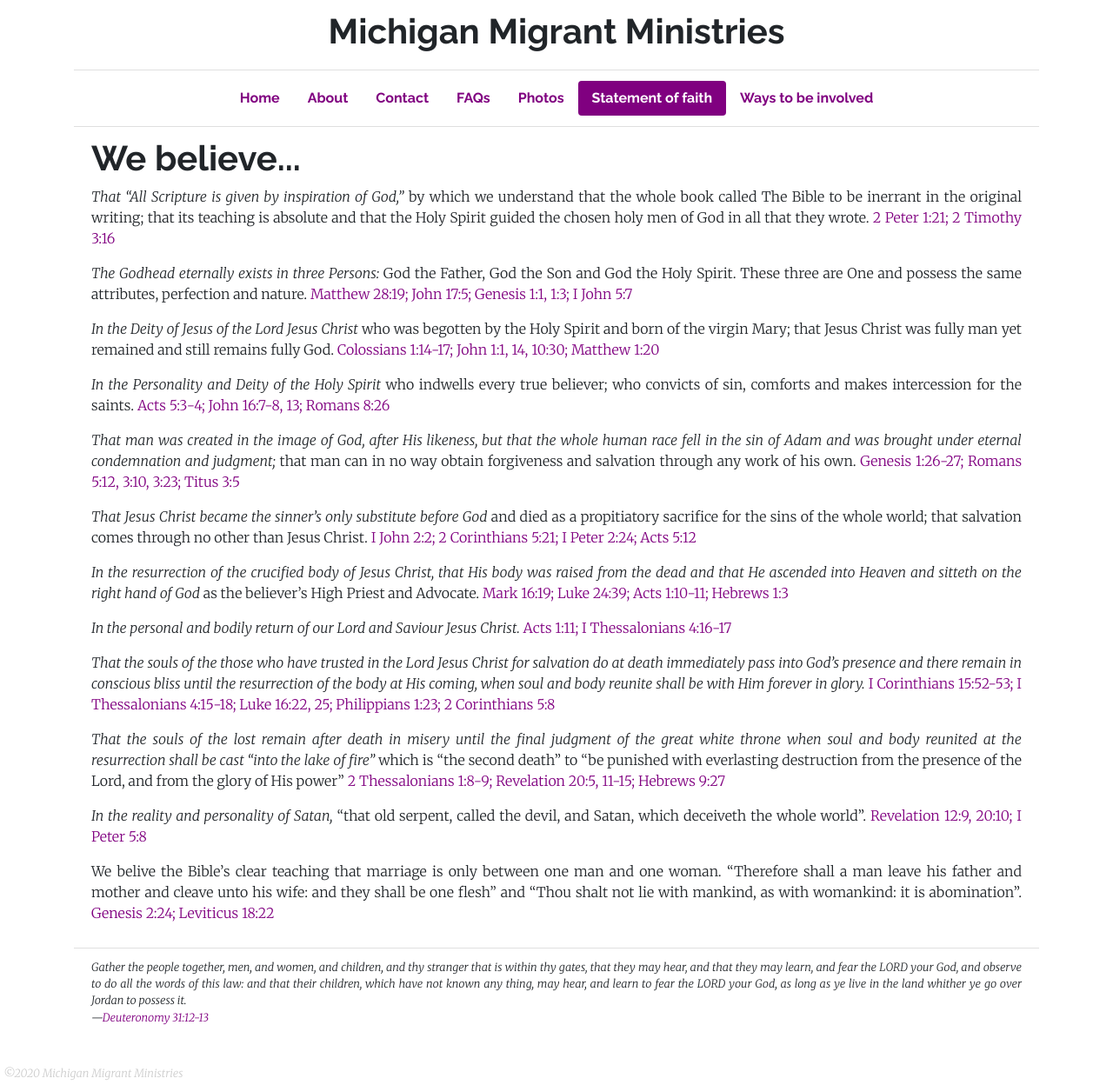
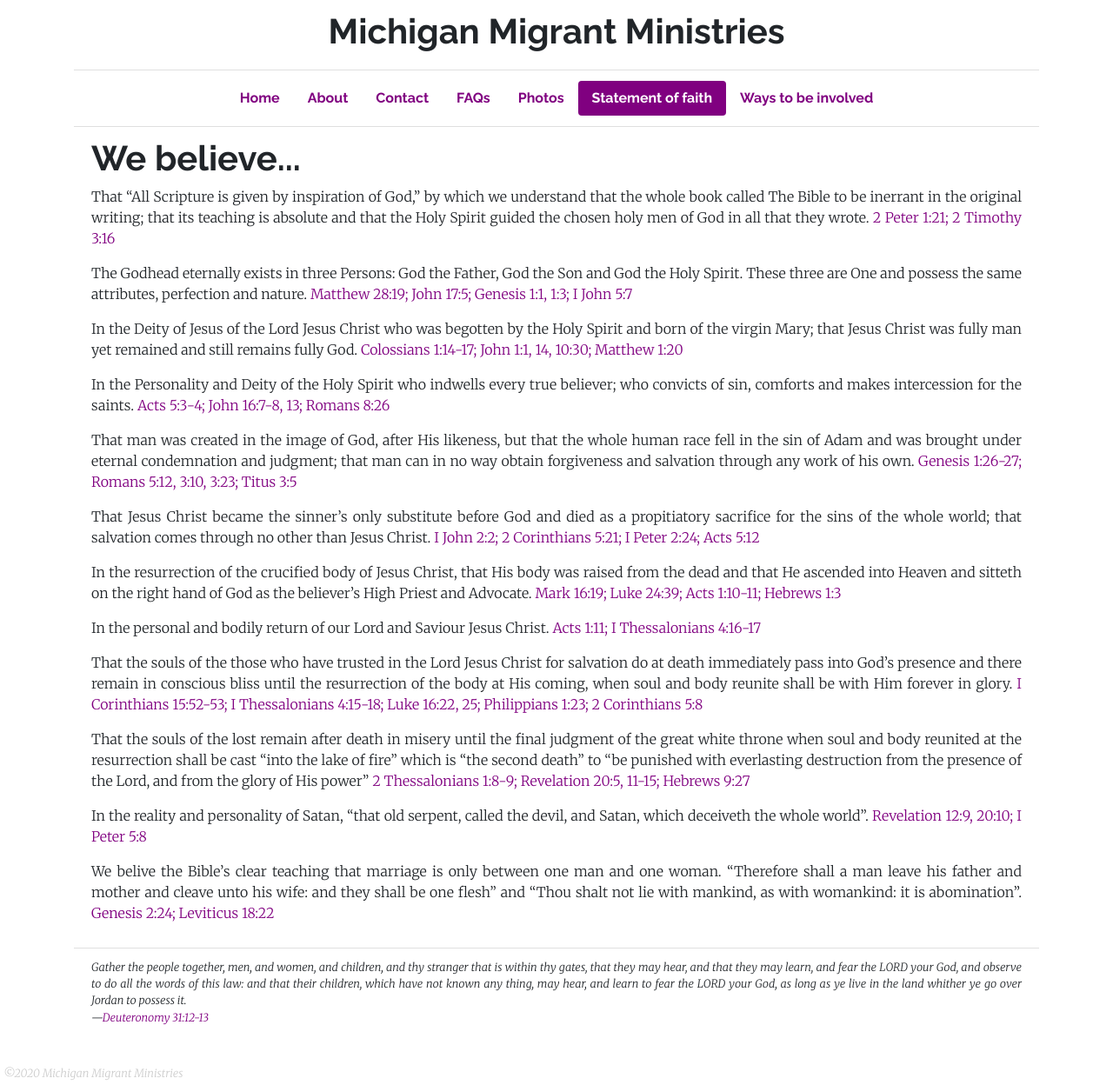
Before and after one commit to michigan-migrant-ministries/website, a Jekyll site: the page built from _pages/statement-of-faith.html, in a window 1280 px wide. Shown: the whole page at 87% size. Built offline with Jekyll 4.4.1, drawn with Linux system fonts in a browser that asks for light colours.

```diff
--- a/_pages/statement-of-faith.html
+++ b/_pages/statement-of-faith.html
@@ -4,78 +4,77 @@ title: Statement of faith
 ---
 <h1>We believe...</h1>
 <p>
-  <i>That <q>All Scripture is given by inspiration of God,</q></i> by which we
+  That <q>All Scripture is given by inspiration of God,</q> by which we
   understand that the whole book called The Bible to be inerrant in the original
   writing; that its teaching is absolute and that the Holy Spirit guided the
   chosen holy men of God in all that they wrote. {% include verse.html verse="2
   Peter 1:21; 2 Timothy 3:16" %}
 </p>
 <p>
-  <i>The Godhead eternally exists in three Persons:</i> God the Father, God the
-  Son and God the Holy Spirit. These three are One and possess the same
-  attributes, perfection and nature. {% include verse.html verse="Matthew 28:19;
-  John 17:5; Genesis 1:1, 1:3; I John 5:7" %}
+  The Godhead eternally exists in three Persons: God the Father, God the Son and
+  God the Holy Spirit. These three are One and possess the same attributes,
+  perfection and nature. {% include verse.html verse="Matthew 28:19; John 17:5;
+  Genesis 1:1, 1:3; I John 5:7" %}
 </p>
 <p>
-  <i>In the Deity of Jesus of the Lord Jesus Christ</i> who was begotten by the
-  Holy Spirit and born of the virgin Mary; that Jesus Christ was fully man yet
+  In the Deity of Jesus of the Lord Jesus Christ who was begotten by the Holy
+  Spirit and born of the virgin Mary; that Jesus Christ was fully man yet
   remained and still remains fully God. {% include verse.html verse="Colossians
   1:14-17; John 1:1, 14, 10:30; Matthew 1:20" %}
 </p>
 <p>
-  <i>In the Personality and Deity of the Holy Spirit</i> who indwells every true
+  In the Personality and Deity of the Holy Spirit who indwells every true
   believer; who convicts of sin, comforts and makes intercession for the saints.
   {% include verse.html verse="Acts 5:3-4; John 16:7-8, 13; Romans 8:26" %}
 </p>
 <p>
-  <i>That man was created in the image of God, after His likeness, but that the
+  That man was created in the image of God, after His likeness, but that the
   whole human race fell in the sin of Adam and was brought under eternal
-  condemnation and judgment;</i> that man can in no way obtain forgiveness and
+  condemnation and judgment; that man can in no way obtain forgiveness and
   salvation through any work of his own. {% include verse.html verse="Genesis
   1:26-27; Romans 5:12, 3:10, 3:23; Titus 3:5" %}
 </p>
 <p>
-  <i>That Jesus Christ became the sinner’s only substitute before God</i> and
+  That Jesus Christ became the sinner&rsquo;s only substitute before God and
   died as a propitiatory sacrifice for the sins of the whole world; that
   salvation comes through no other than Jesus Christ. {% include verse.html
   verse="I John 2:2; 2 Corinthians 5:21; I Peter 2:24; Acts 5:12" %}
 </p>
 <p>
-  <i>In the resurrection of the crucified body of Jesus Christ, that His body
-  was raised from the dead and that He ascended into Heaven and sitteth on the
-  right hand of God</i> as the believer’s High Priest and Advocate. {% include
+  In the resurrection of the crucified body of Jesus Christ, that His body was
+  raised from the dead and that He ascended into Heaven and sitteth on the right
+  hand of God as the believer&rsquo;s High Priest and Advocate. {% include
   verse.html verse="Mark 16:19; Luke 24:39; Acts 1:10-11; Hebrews 1:3" %}
 </p>
 <p>
-  <i>In the personal and bodily return of our Lord and Saviour Jesus Christ.</i>
+  In the personal and bodily return of our Lord and Saviour Jesus Christ.
   {% include verse.html verse="Acts 1:11; I Thessalonians 4:16-17" %}
 </p>
 <p>
-  <i>That the souls of the those who have trusted in the Lord Jesus Christ for
-  salvation do at death immediately pass into God’s presence and there remain in
-  conscious bliss until the resurrection of the body at His coming, when soul
-  and body reunite shall be with Him forever in glory.</i> {% include verse.html
-  verse="I Corinthians 15:52-53; I Thessalonians 4:15-18; Luke 16:22, 25;
-  Philippians 1:23; 2 Corinthians 5:8" %}
+  That the souls of the those who have trusted in the Lord Jesus Christ for
+  salvation do at death immediately pass into God&rsquo;s presence and there
+  remain in conscious bliss until the resurrection of the body at His coming,
+  when soul and body reunite shall be with Him forever in glory. {% include
+  verse.html verse="I Corinthians 15:52-53; I Thessalonians 4:15-18; Luke 16:22,
+  25; Philippians 1:23; 2 Corinthians 5:8" %}
 </p>
 <p>
-  <i>That the souls of the lost remain after death in misery until the final
+  That the souls of the lost remain after death in misery until the final
   judgment of the great white throne when soul and body reunited at the
-  resurrection shall be cast <q>into the lake of fire</q></i> which is <q>the
-  second death</q> to <q>be punished with everlasting destruction from the
-  presence of the Lord, and from the glory of His power</q> {% include
-  verse.html verse="2 Thessalonians 1:8-9; Revelation 20:5, 11-15; Hebrews
-  9:27" %}
+  resurrection shall be cast <q>into the lake of fire</q> which is <q>the second
+  death</q> to <q>be punished with everlasting destruction from the presence of
+  the Lord, and from the glory of His power</q> {% include verse.html
+  verse="2 Thessalonians 1:8-9; Revelation 20:5, 11-15; Hebrews 9:27" %}
 </p>
 <p>
-  <i>In the reality and personality of Satan,</i> <q>that old serpent, called
-  the devil, and Satan, which deceiveth the whole world</q>. {% include
-  verse.html verse="Revelation 12:9, 20:10; I Peter 5:8" %}
+  In the reality and personality of Satan, <q>that old serpent, called the
+  devil, and Satan, which deceiveth the whole world</q>. {% include verse.html
+  verse="Revelation 12:9, 20:10; I Peter 5:8" %}
 </p>
 <p>
-  We belive the Bible’s clear teaching that marriage is only between one man and
-  one woman. <q>Therefore shall a man leave his father and mother and cleave
-  unto his wife: and they shall be one flesh</q> and <q>Thou shalt not lie with
-  mankind, as with womankind: it is abomination</q>. {% include verse.html
-  verse="Genesis 2:24; Leviticus 18:22" %}
+  We belive the Bible&rsquo;s clear teaching that marriage is only between one
+  man and one woman. <q>Therefore shall a man leave his father and mother and
+  cleave unto his wife: and they shall be one flesh</q> and <q>Thou shalt not
+  lie with mankind, as with womankind: it is abomination</q>. {% include
+  verse.html verse="Genesis 2:24; Leviticus 18:22" %}
 </p>
--- a/_sass/custom.scss
+++ b/_sass/custom.scss
@@ -28,9 +28,6 @@ html {
     margin: -$btn-border-width;
   }
 }
-q {
-  quotes: '“' '”' "‘" "’";
-}
 .toe {
   color: #ccc;
   font-size: 0.8em;
```
Also changed, not shown: _pages/about.html (+5 -5 lines).
